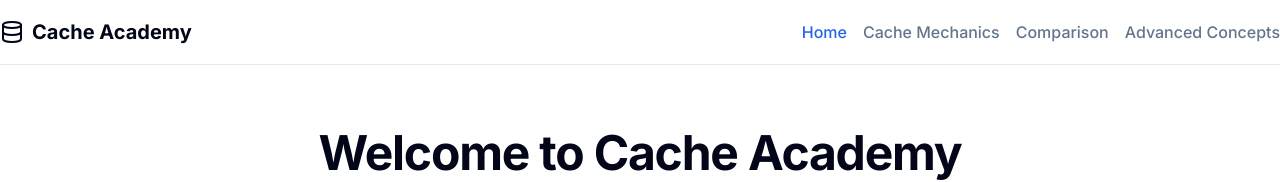
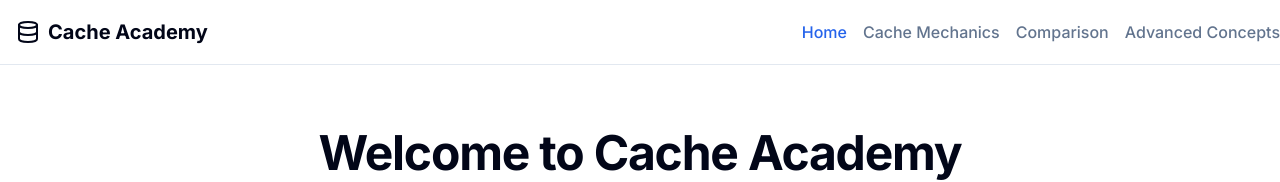
Before and after one commit to ThunderXBlitZ/cache-academy, a Next.js app: page / in a window 1280 px wide. Shown: the top 182 px of the page. Built offline with nearby package versions, Linux system fonts and the light colour scheme.

Commit message:
fix icon left padding

```diff
--- a/app/advanced-concepts/page.tsx
+++ b/app/advanced-concepts/page.tsx
@@ -25,7 +25,7 @@
     <div className="flex min-h-screen flex-col">
       <header className="sticky top-0 z-10 border-b bg-background/95 backdrop-blur">
         <div className="container flex h-16 items-center justify-between py-4">
-          <div className="flex items-center gap-2">
+          <div className="flex items-center pl-4 gap-2">
             <Database className="h-6 w-6" />
             <h1 className="text-xl font-bold">Cache Academy</h1>
           </div>
--- a/app/cache-mechanics/page.tsx
+++ b/app/cache-mechanics/page.tsx
@@ -12,7 +12,7 @@
     <div className="flex min-h-screen flex-col">
       <header className="sticky top-0 z-10 border-b bg-background/95 backdrop-blur">
         <div className="container flex h-16 items-center justify-between py-4">
-          <div className="flex items-center gap-2">
+          <div className="flex items-center pl-4 gap-2">
             <Database className="h-6 w-6" />
             <h1 className="text-xl font-bold">Cache Academy</h1>
           </div>
--- a/app/comparison/page.tsx
+++ b/app/comparison/page.tsx
@@ -11,7 +11,7 @@
     <div className="flex min-h-screen flex-col">
       <header className="sticky top-0 z-10 border-b bg-background/95 backdrop-blur">
         <div className="container flex h-16 items-center justify-between py-4">
-          <div className="flex items-center gap-2">
+          <div className="flex items-center pl-4 gap-2">
             <Database className="h-6 w-6" />
             <h1 className="text-xl font-bold">Cache Academy</h1>
           </div>
--- a/app/page.tsx
+++ b/app/page.tsx
@@ -11,7 +11,7 @@
     <div className="flex min-h-screen flex-col">
       <header className="sticky top-0 z-10 border-b bg-background/95 backdrop-blur">
         <div className="container flex h-16 items-center justify-between py-4">
-          <div className="flex items-center gap-2">
+          <div className="flex items-center pl-4 gap-2">
             <Database className="h-6 w-6" />
             <h1 className="text-xl font-bold">Cache Academy</h1>
           </div>
```
